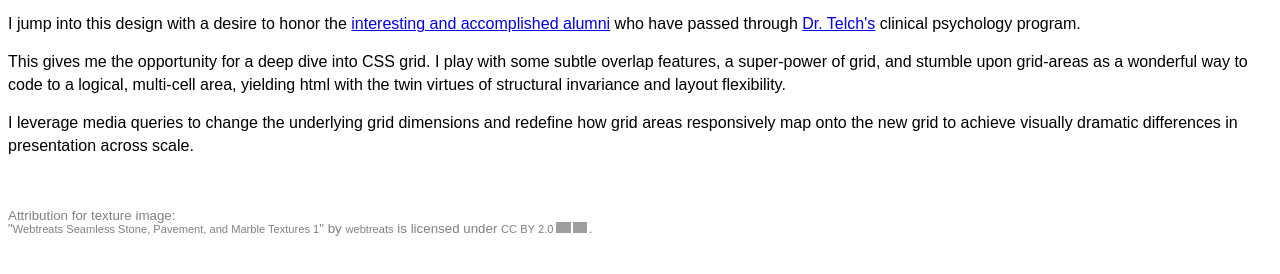
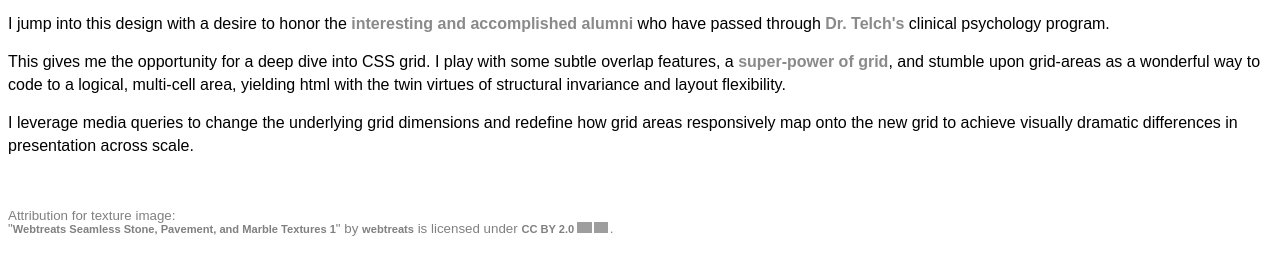
Before and after one commit to zenglenn42/graphic-design-elements, a plain HTML site: page person-card/responsive-person-card.html in a window 1280 px wide. Shown: the part 494-768 px from the top of the page. Drawn offline with Linux system fonts and the light colour scheme; grey boxes are pictures that could not be loaded.

Commit message:
style links a bit and add link to JS video on grid overlap

```diff
--- a/person-card/responsive-person-card.html
+++ b/person-card/responsive-person-card.html
@@ -21,6 +21,16 @@
 			font-size: smaller;
 			line-height: 1;
 			margin: 0;
+		}
+
+		main a {
+			text-decoration: none;
+			font-weight: 600;
+			color: #8a8a8a;
+		}
+
+		main a:hover {
+			color: #012b49;
 		}
 
 		div.people-cards {
@@ -361,7 +371,7 @@
 	I jump into this design with a desire to honor the <a href="https://labs.la.utexas.edu/telch/staff/lsad-alumni/">interesting and accomplished alumni</a> who have passed through <a href="https://labs.la.utexas.edu/telch/staff/about-the-director/">Dr. Telch's</a> clinical psychology program.
 	</p>
 	<p>
-	This gives me the opportunity for a deep dive into CSS grid.  I play with some subtle overlap features, a super-power of grid, and stumble upon grid-areas as a wonderful way to code to a logical, multi-cell area, yielding html with the twin virtues of structural invariance and layout flexibility.</p>
+	This gives me the opportunity for a deep dive into CSS grid.  I play with some subtle overlap features, a <a title="related video by Jen Simmons" href="https://youtu.be/EashgVqboWo">super-power of grid</a>, and stumble upon grid-areas as a wonderful way to code to a logical, multi-cell area, yielding html with the twin virtues of structural invariance and layout flexibility.</p>
 	<p>I leverage media queries to change the underlying grid dimensions and redefine how grid areas responsively map onto the new grid to achieve visually dramatic differences in presentation across scale.
 	</p>
 	<br><br>
```
Also changed, not shown: expando-figure/expando-figure.html (+11 -1 lines), grid-list/responsive-grid-list.html (+10 -0 lines), index.html (+1 -1 lines).
